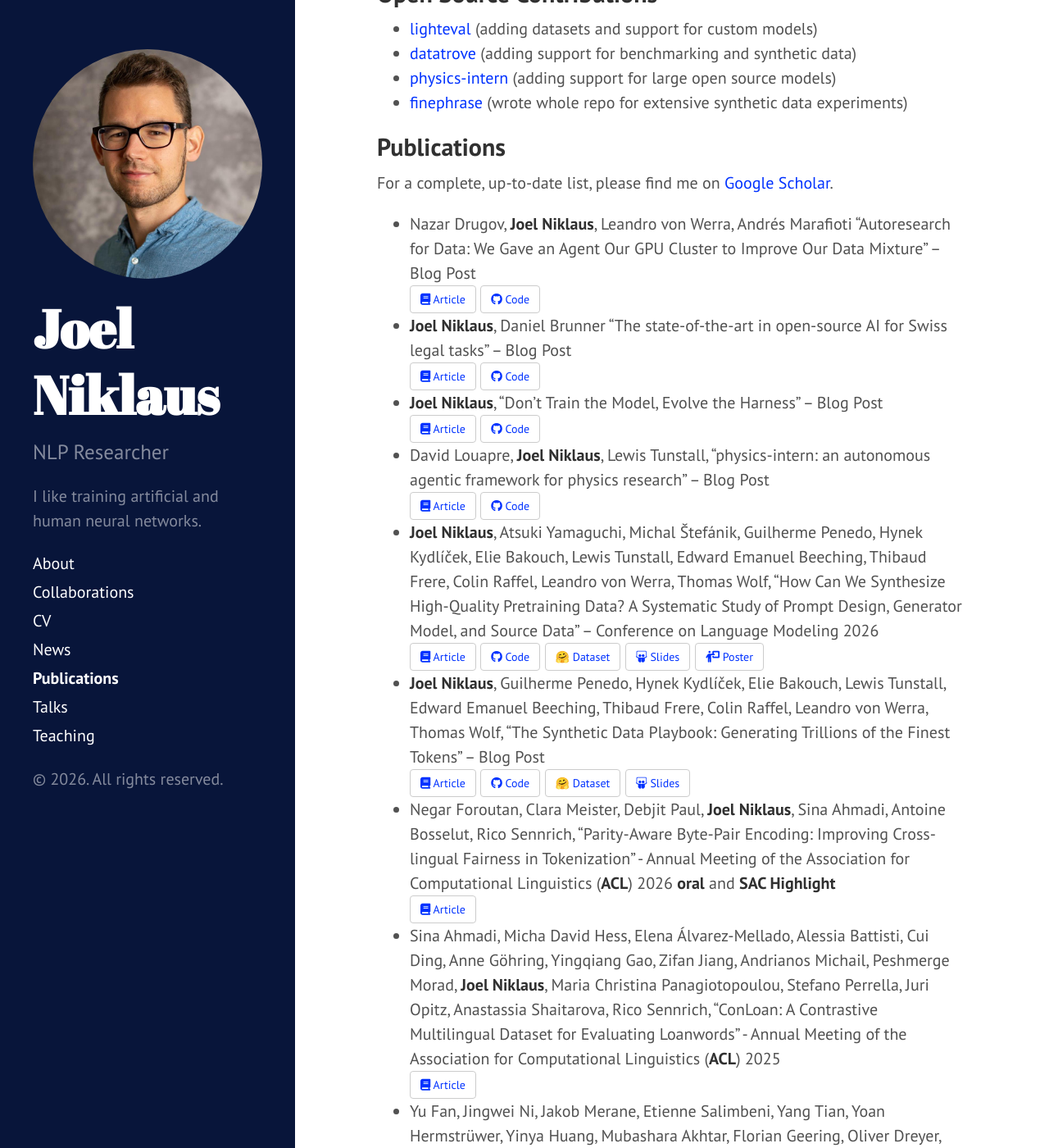
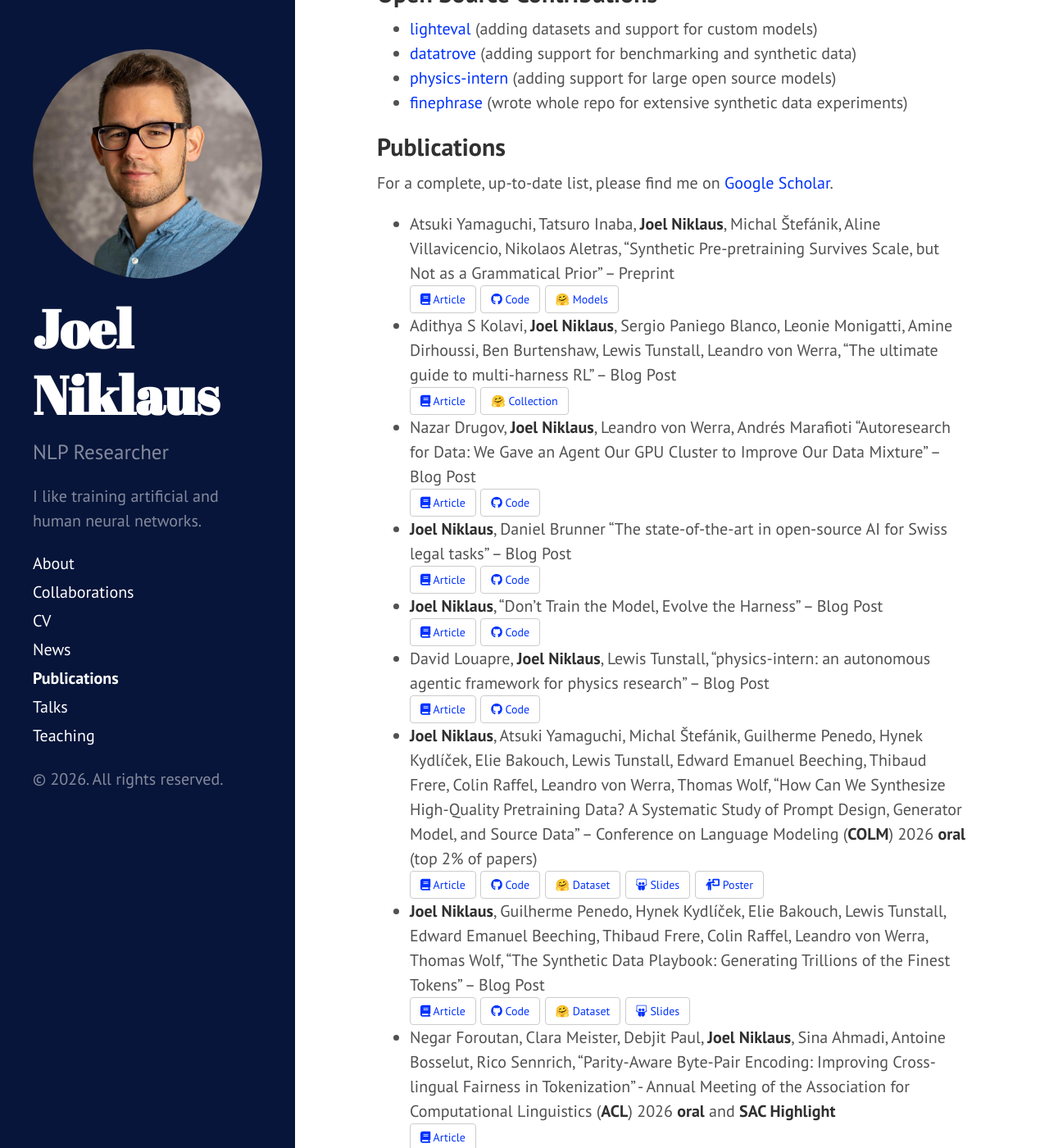
Before and after one commit to JoelNiklaus/joelniklaus.github.io, a Jekyll site: the page built from _pages/publications.md, in a window 1280 px wide and 1400 px high, scrolled down 795 px. Shown: the whole window at 82% size. Built offline with Jekyll 4.4.1, drawn with Linux system fonts in a browser that asks for light colours; a style sheet for code colours, icons or effects is not loaded.

Commit message:
Add multi-harness RL blog post and pre-pretraining paper, mark FinePhrase COLM oral
Co-authored-by: Cursor <cursoragent@cursor.com>

```diff
--- a/_pages/publications.md
+++ b/_pages/publications.md
@@ -24,6 +24,19 @@ title: Publications
 For a complete, up-to-date list, please find me
 on [Google Scholar](https://scholar.google.com/citations?user=qJ8iricAAAAJ).
 
+- Atsuki Yamaguchi, Tatsuro Inaba, **Joel Niklaus**, Michal Štefánik, Aline Villavicencio, Nikolaos Aletras,
+  "Synthetic Pre-pretraining Survives Scale, but Not as a Grammatical Prior" –
+  Preprint
+  <br>
+  <a href="https://alphaxiv.org/abs/2609.39827" target="_blank" type="button" class="btn"><i class="fa-solid fa-book"></i> Article</a>
+  <a href="https://github.com/gucci-j/verify-ppt-at-scale" target="_blank" type="button" class="btn"><i class="fa-brands fa-github"></i> Code</a>
+  <a href="https://huggingface.co/verify-ppt" target="_blank" type="button" class="btn">🤗 Models</a>
+- Adithya S Kolavi, **Joel Niklaus**, Sergio Paniego Blanco, Leonie Monigatti, Amine Dirhoussi, Ben Burtenshaw, Lewis Tunstall, Leandro von Werra,
+  "The ultimate guide to multi-harness RL" –
+  Blog Post
+  <br>
+  <a href="https://huggingface.co/spaces/AdithyaSK/multi-harness-rl" target="_blank" type="button" class="btn"><i class="fa-solid fa-book"></i> Article</a>
+  <a href="https://huggingface.co/collections/FineEnvs/smoldataenv-multi-harness-rl" target="_blank" type="button" class="btn">🤗 Collection</a>
 - Nazar Drugov, **Joel Niklaus**, Leandro von Werra, Andrés Marafioti
   "Autoresearch for Data: We Gave an Agent Our GPU Cluster to Improve Our Data Mixture" –
   Blog Post
@@ -50,7 +63,7 @@ on [Google Scholar](https://scholar.google.com/citations?user=qJ8iricAAAAJ).
   <a href="https://github.com/huggingface/physics-intern" target="_blank" type="button" class="btn"><i class="fa-brands fa-github"></i> Code</a>
 - **Joel Niklaus**, Atsuki Yamaguchi, Michal Štefánik, Guilherme Penedo, Hynek Kydlíček, Elie Bakouch, Lewis Tunstall, Edward Emanuel Beeching, Thibaud Frere, Colin Raffel, Leandro von Werra, Thomas Wolf,
   "How Can We Synthesize High-Quality Pretraining Data? A Systematic Study of Prompt Design, Generator Model, and Source Data" –
-  Conference on Language Modeling 2026
+  Conference on Language Modeling (**COLM**) 2026 **oral** (top 2% of papers)
   <br>
   <a href="https://alphaxiv.org/abs/2604.13977" target="_blank" type="button" class="btn"><i class="fa-solid fa-book"></i> Article</a>
   <a href="https://github.com/huggingface/finephrase" target="_blank" type="button" class="btn"><i class="fa-brands fa-github"></i> Code</a>
```
